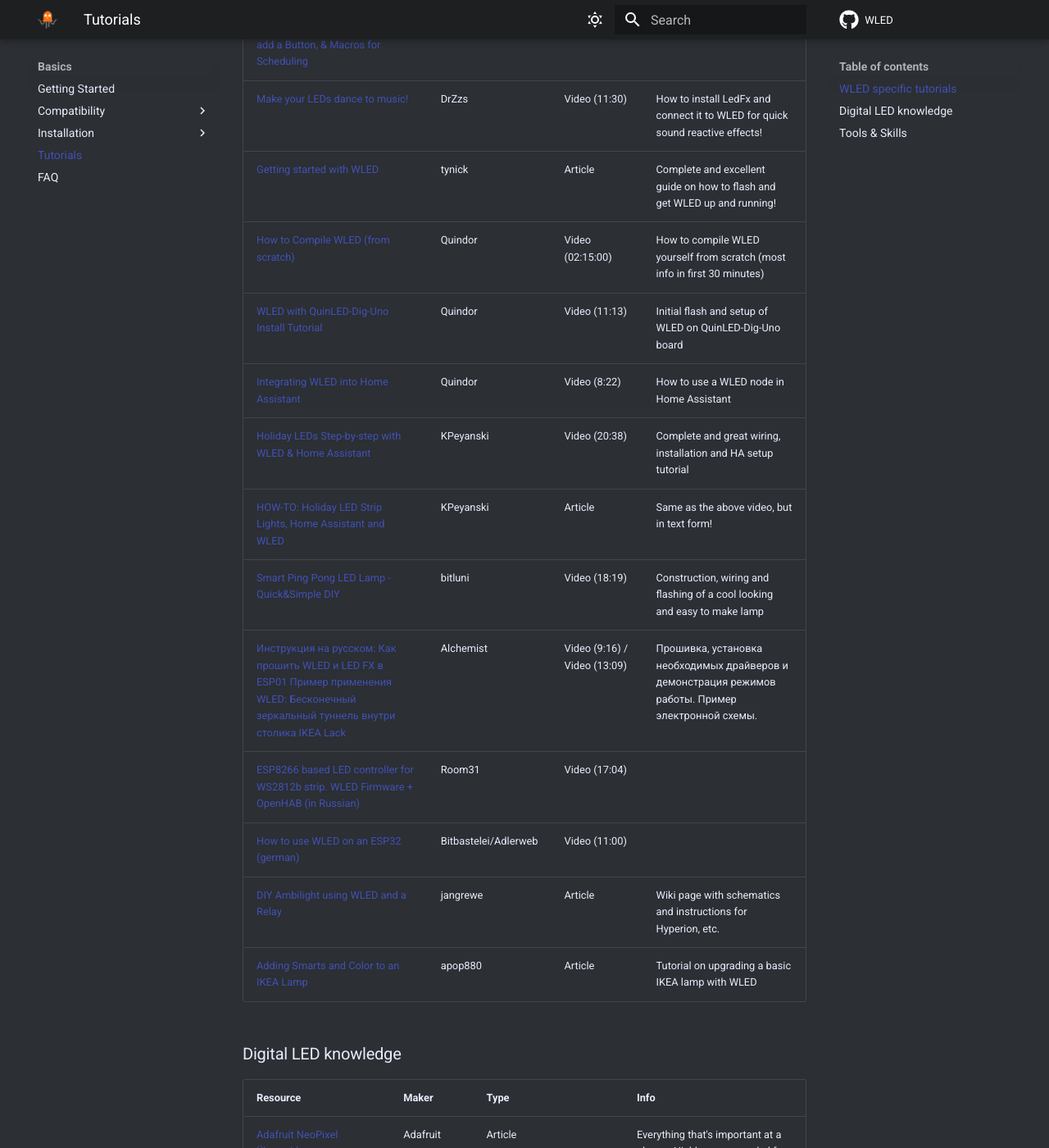
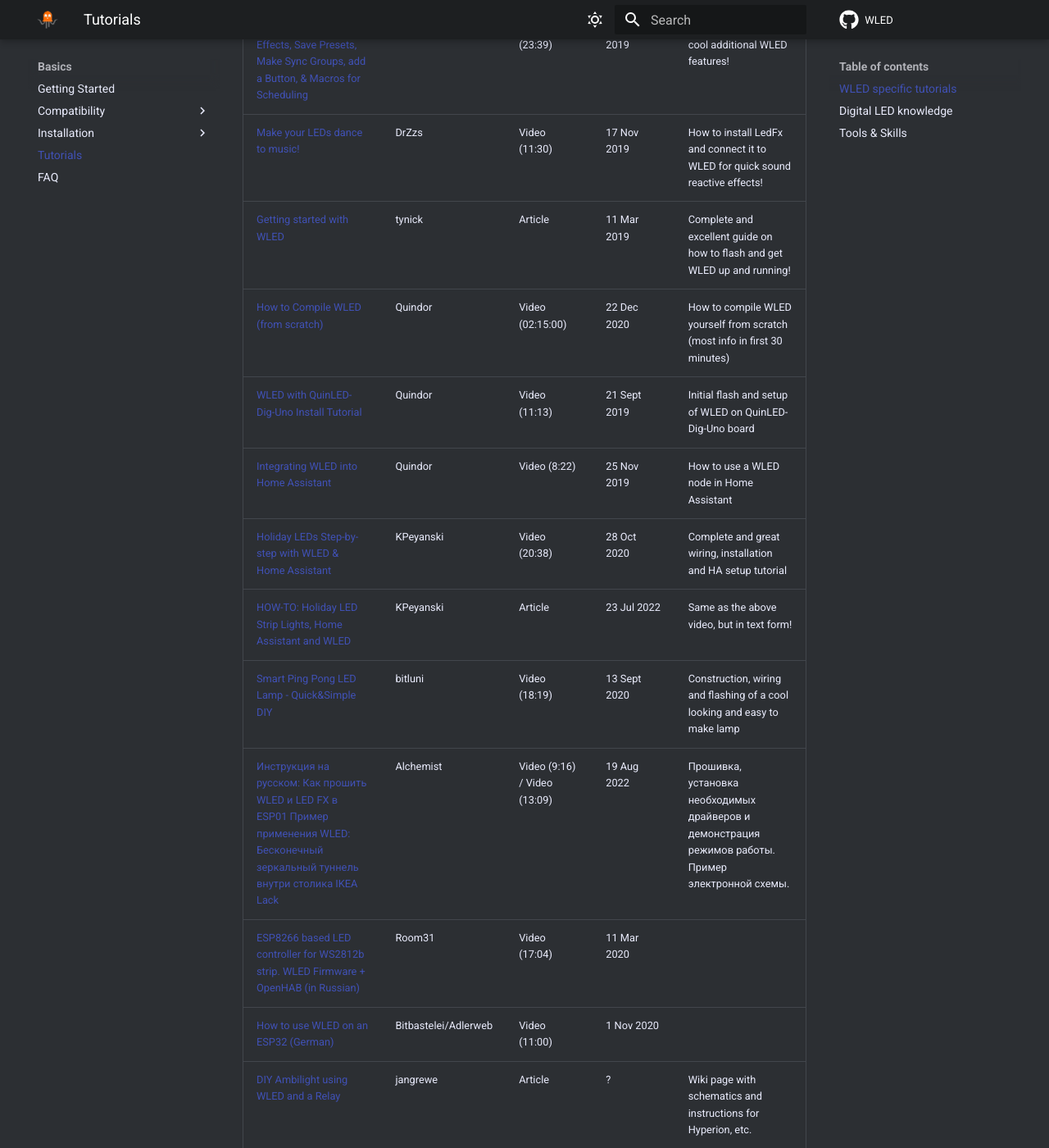
Before and after one commit to Aircoookie/WLED-Docs, an MkDocs documentation site: the page built from docs/basics/tutorials.md, in a window 1280 px wide and 1400 px high, scrolled down 575 px. Shown: the whole window at 82% size. Built offline with MkDocs 1.6.1 and Material for MkDocs 9.7.7, drawn with Linux system fonts in a browser that asks for light colours; comment, search, counter and statistics services are not loaded; some of the changed text lies outside the part shown.

Commit message:
Add date columns to tutorials (#89)

```diff
--- a/docs/basics/tutorials.md
+++ b/docs/basics/tutorials.md
@@ -10,23 +10,23 @@
 
 ### WLED specific tutorials
 
-| Resource | Maker | Type | Info
-| --- | --- | --- | --- |
-[Beginner's guide to freak'n cool Holiday LEDs](https://www.youtube.com/watch?v=tXvtxwK3jRk) | DrZzs | Video (23:22) | Excellent guide for getting started with WLED!
-[How to Set Colors and Effects, Save Presets, Make Sync Groups, add a Button, & Macros for Scheduling](https://www.youtube.com/watch?v=6eCE2BpLaUQ) | DrZzs | Video (23:39) | Learn about some cool additional WLED features!
-[Make your LEDs dance to music!](https://www.youtube.com/watch?v=ipSfQdfX4fE) | DrZzs | Video (11:30) | How to install LedFx and connect it to WLED for quick sound reactive effects!
-[Getting started with WLED](https://tynick.com/blog/11-03-2019/getting-started-with-wled-on-esp8266/) | tynick | Article | Complete and excellent guide on how to flash and get WLED up and running!
-[How to Compile WLED (from scratch)](https://youtu.be/fRxyp5Yhivc) | Quindor | Video (02:15:00) | How to compile WLED yourself from scratch (most info in first 30 minutes)
-[WLED with QuinLED-Dig-Uno Install Tutorial](https://youtu.be/2X_0Oe24vkA) | Quindor | Video (11:13) | Initial flash and setup of WLED on QuinLED-Dig-Uno board
-[Integrating WLED into Home Assistant](https://youtu.be/d8RpFupihWc) | Quindor | Video (8:22) | How to use a WLED node in Home Assistant
-[Holiday LEDs Step-by-step with WLED & Home Assistant](https://youtu.be/zepNvlN4gEc) | KPeyanski | Video (20:38) | Complete and great wiring, installation and HA setup tutorial
-[HOW-TO: Holiday LED Strip Lights, Home Assistant and WLED](https://peyanski.com/holiday-led-strip-lights-home-assistant-and-wled/) | KPeyanski | Article | Same as the above video, but in text form!
-[Smart Ping Pong LED Lamp - Quick&Simple DIY](https://www.youtube.com/watch?v=WlkMbNnIECM) | bitluni | Video (18:19) | Construction, wiring and flashing of a cool looking and easy to make lamp
-[Инструкция на русском: Как прошить WLED и LED FX в ESP01](https://youtu.be/sdxyzDjiXn8) [Пример применения WLED: Бесконечный зеркальный туннель внутри столика IKEA Lack](https://youtu.be/zL-aq_SqaW8) | Alchemist | Video (9:16) / Video (13:09) | Прошивка, установка необходимых драйверов и демонстрация режимов работы. Пример электронной схемы.
-[ESP8266 based LED controller for WS2812b strip. WLED Firmware + OpenHAB (in Russian)](https://www.youtube.com/watch?v=K4ioTt3XvGc) | Room31 | Video (17:04) |
-[How to use WLED on an ESP32 (german)](https://www.adlerweb.info/blog/2020/11/01/bitbastelei-409-ws2812b-neopixel-mit-wled-einfach-steuern/ ) | Bitbastelei/Adlerweb | Video (11:00) |
-[DIY Ambilight using WLED and a Relay](https://wiki.faked.org/DIY_Ambilight) | jangrewe | Article | Wiki page with schematics and instructions for Hyperion, etc. |
-[Adding Smarts and Color to an IKEA Lamp](https://apop.tech/posts/adding-smarts-and-color-to-an-ikea-lamp/) | apop880 | Article | Tutorial on upgrading a basic IKEA lamp with WLED |
+| Resource | Maker | Type | Date | Info
+| --- | --- | --- | --- | --- |
+[Beginner's guide to freak'n cool Holiday LEDs](https://www.youtube.com/watch?v=tXvtxwK3jRk) | DrZzs | Video (23:22) | 12 Oct 2019 | Excellent guide for getting started with WLED!
+[How to Set Colors and Effects, Save Presets, Make Sync Groups, add a Button, & Macros for Scheduling](https://www.youtube.com/watch?v=6eCE2BpLaUQ) | DrZzs | Video (23:39) | 29 Oct 2019 | Learn about some cool additional WLED features!
+[Make your LEDs dance to music!](https://www.youtube.com/watch?v=ipSfQdfX4fE) | DrZzs | Video (11:30) | 17 Nov 2019 | How to install LedFx and connect it to WLED for quick sound reactive effects!
+[Getting started with WLED](https://tynick.com/blog/11-03-2019/getting-started-with-wled-on-esp8266/) | tynick | Article | 11 Mar 2019 | Complete and excellent guide on how to flash and get WLED up and running!
+[How to Compile WLED (from scratch)](https://youtu.be/fRxyp5Yhivc) | Quindor | Video (02:15:00) | 22 Dec 2020 | How to compile WLED yourself from scratch (most info in first 30 minutes)
+[WLED with QuinLED-Dig-Uno Install Tutorial](https://youtu.be/2X_0Oe24vkA) | Quindor | Video (11:13) | 21 Sept 2019 | Initial flash and setup of WLED on QuinLED-Dig-Uno board
+[Integrating WLED into Home Assistant](https://youtu.be/d8RpFupihWc) | Quindor | Video (8:22) | 25 Nov 2019 | How to use a WLED node in Home Assistant
+[Holiday LEDs Step-by-step with WLED & Home Assistant](https://youtu.be/zepNvlN4gEc) | KPeyanski | Video (20:38) | 28 Oct 2020 | Complete and great wiring, installation and HA setup tutorial
+[HOW-TO: Holiday LED Strip Lights, Home Assistant and WLED](https://peyanski.com/holiday-led-strip-lights-home-assistant-and-wled/) | KPeyanski | Article | 23 Jul 2022 | Same as the above video, but in text form!
+[Smart Ping Pong LED Lamp - Quick&Simple DIY](https://www.youtube.com/watch?v=WlkMbNnIECM) | bitluni | Video (18:19) | 13 Sept 2020 | Construction, wiring and flashing of a cool looking and easy to make lamp
+[Инструкция на русском: Как прошить WLED и LED FX в ESP01](https://youtu.be/sdxyzDjiXn8) [Пример применения WLED: Бесконечный зеркальный туннель внутри столика IKEA Lack](https://youtu.be/zL-aq_SqaW8) | Alchemist | Video (9:16) / Video (13:09) | 19 Aug 2022 | Прошивка, установка необходимых драйверов и демонстрация режимов работы. Пример электронной схемы.
+[ESP8266 based LED controller for WS2812b strip. WLED Firmware + OpenHAB (in Russian)](https://www.youtube.com/watch?v=K4ioTt3XvGc) | Room31 | Video (17:04) | 11 Mar 2020 |
+[How to use WLED on an ESP32 (German)](https://www.adlerweb.info/blog/2020/11/01/bitbastelei-409-ws2812b-neopixel-mit-wled-einfach-steuern/ ) | Bitbastelei/Adlerweb | Video (11:00) | 1 Nov 2020 |
+[DIY Ambilight using WLED and a Relay](https://wiki.faked.org/DIY_Ambilight) | jangrewe | Article | ? | Wiki page with schematics and instructions for Hyperion, etc. |
+[Adding Smarts and Color to an IKEA Lamp](https://apop.tech/posts/adding-smarts-and-color-to-an-ikea-lamp/) | apop880 | Article | 21 May 2021 | Tutorial on upgrading a basic IKEA lamp with WLED |
 
 ### Digital LED knowledge
 
```
